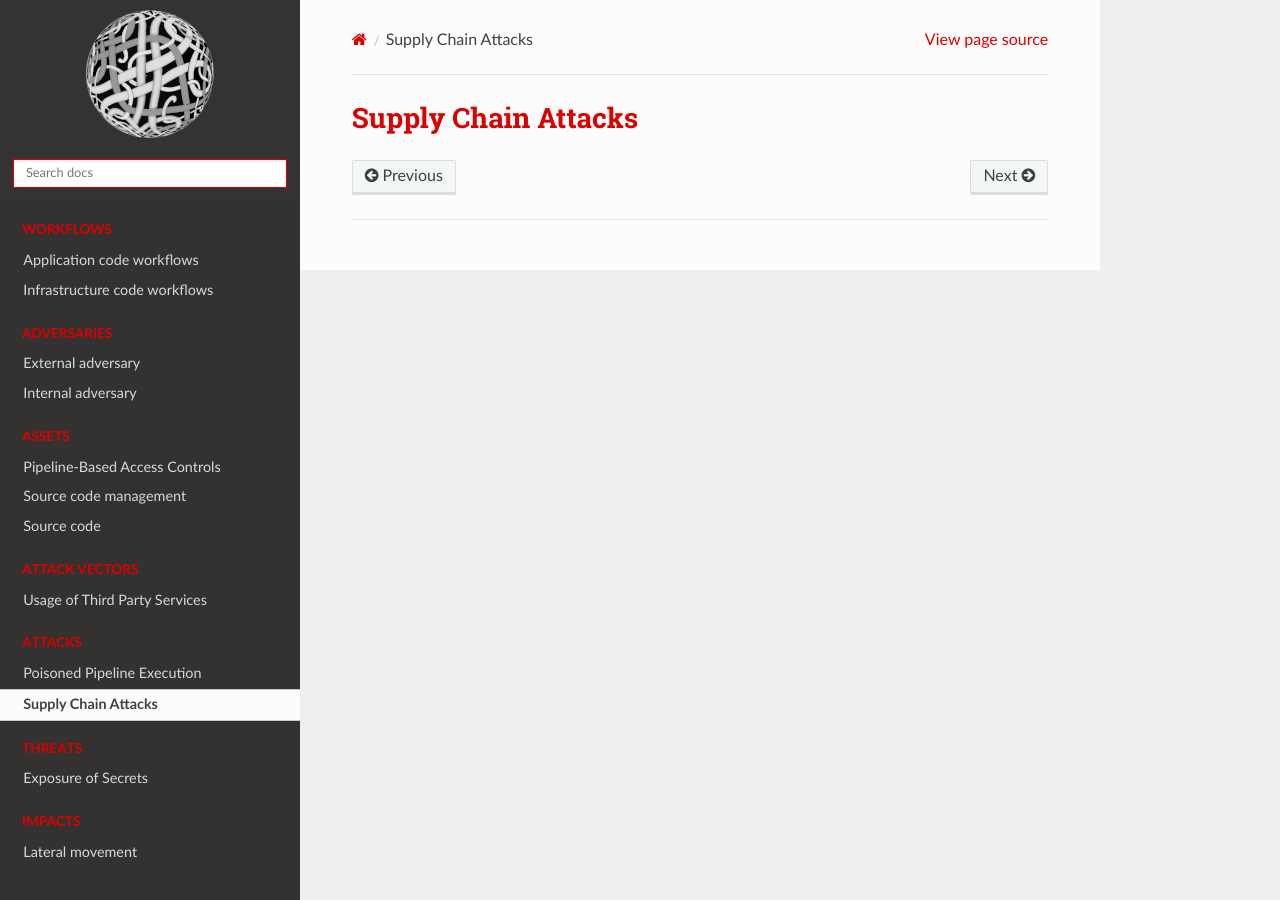
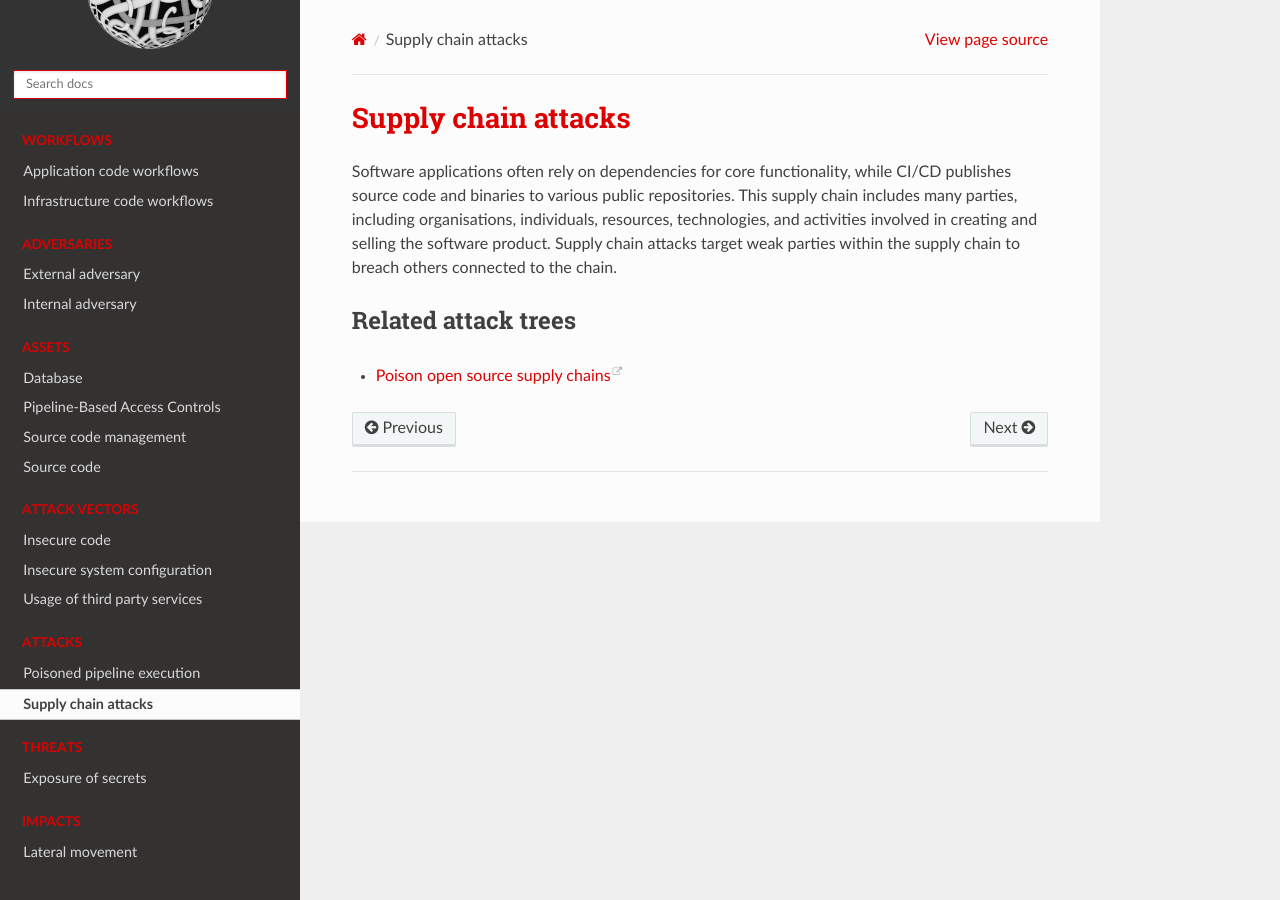
Before and after one commit to tymyrddin/green-cicd, a Sphinx documentation site: the page built from source/docs/attacks/sca.md, in a window 1280 px wide. Built offline with Sphinx 7.4.7 and the Read the Docs theme 2.0.0, drawn with Linux system fonts in a browser that asks for light colours.

Commit message:
Get going with it!

```diff
--- /dev/null
+++ b/source/docs/assets/database.md
@@ -0,0 +1 @@
+# Database
--- a/source/docs/attacks/sca.md
+++ b/source/docs/attacks/sca.md
@@ -1 +1,10 @@
-# Supply Chain Attacks
+# Supply chain attacks
+
+Software applications often rely on dependencies for core functionality, while CI/CD publishes source code and binaries
+to various public repositories. This supply chain includes many parties, including organisations, individuals,
+resources, technologies, and activities involved in creating and selling the software product. Supply chain attacks
+target weak parties within the supply chain to breach others connected to the chain.
+
+## Related attack trees
+
+* [Poison open source supply chains](https://tymyrddin.github.io/attack-trees/docs/malware/Supply-chain.html)
```
Also changed, not shown: source/docs/attack-vectors/insecure-code.md (added, +9 -0 lines), source/docs/attack-vectors/insecure-system-config.md (added, +4 -0 lines), source/docs/attack-vectors/third-party.md (+7 -1 lines), source/docs/attacks/ppe.md (+11 -1 lines), source/docs/threats/exposure-secrets.md (+10 -1 lines).
